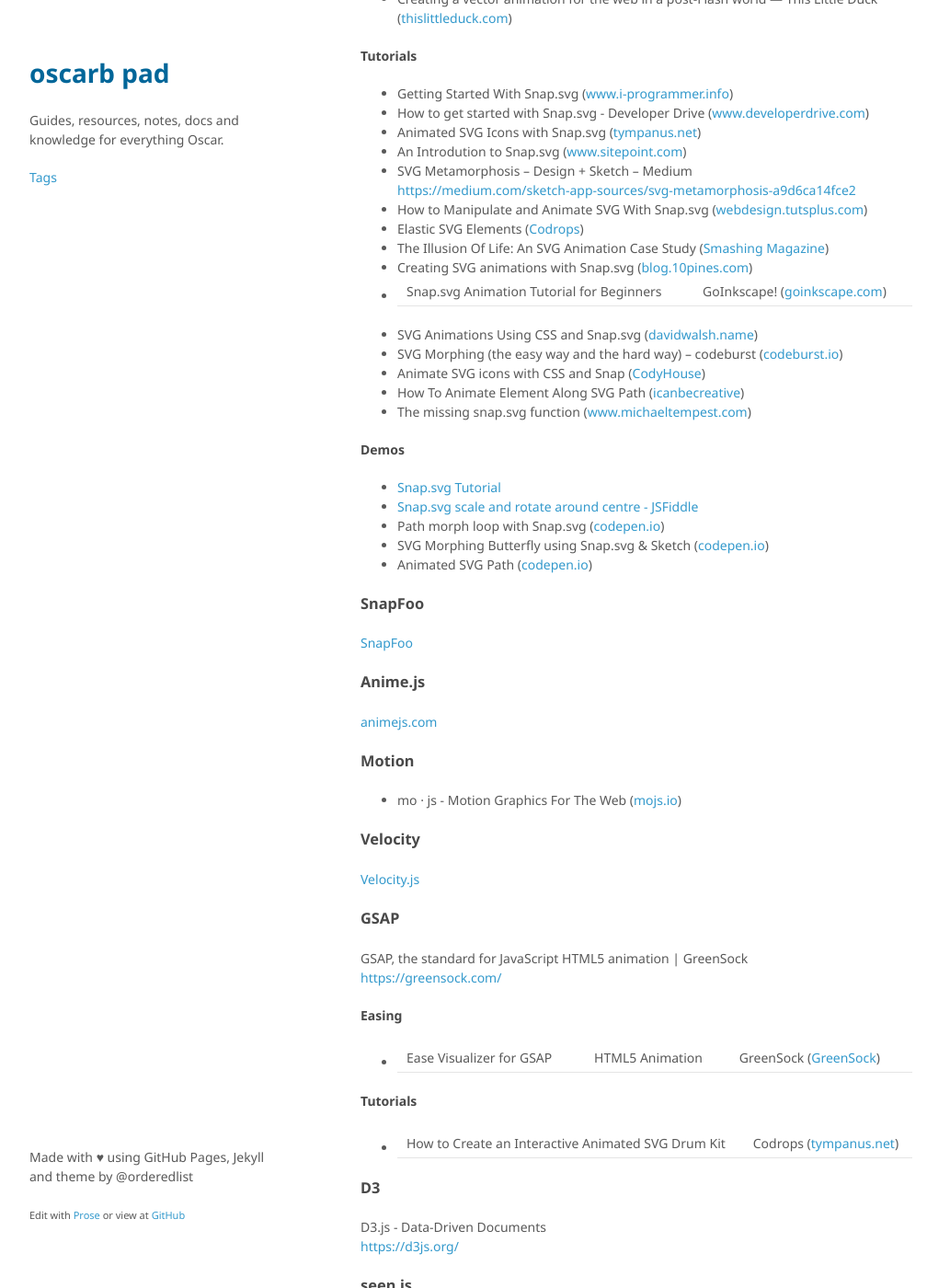
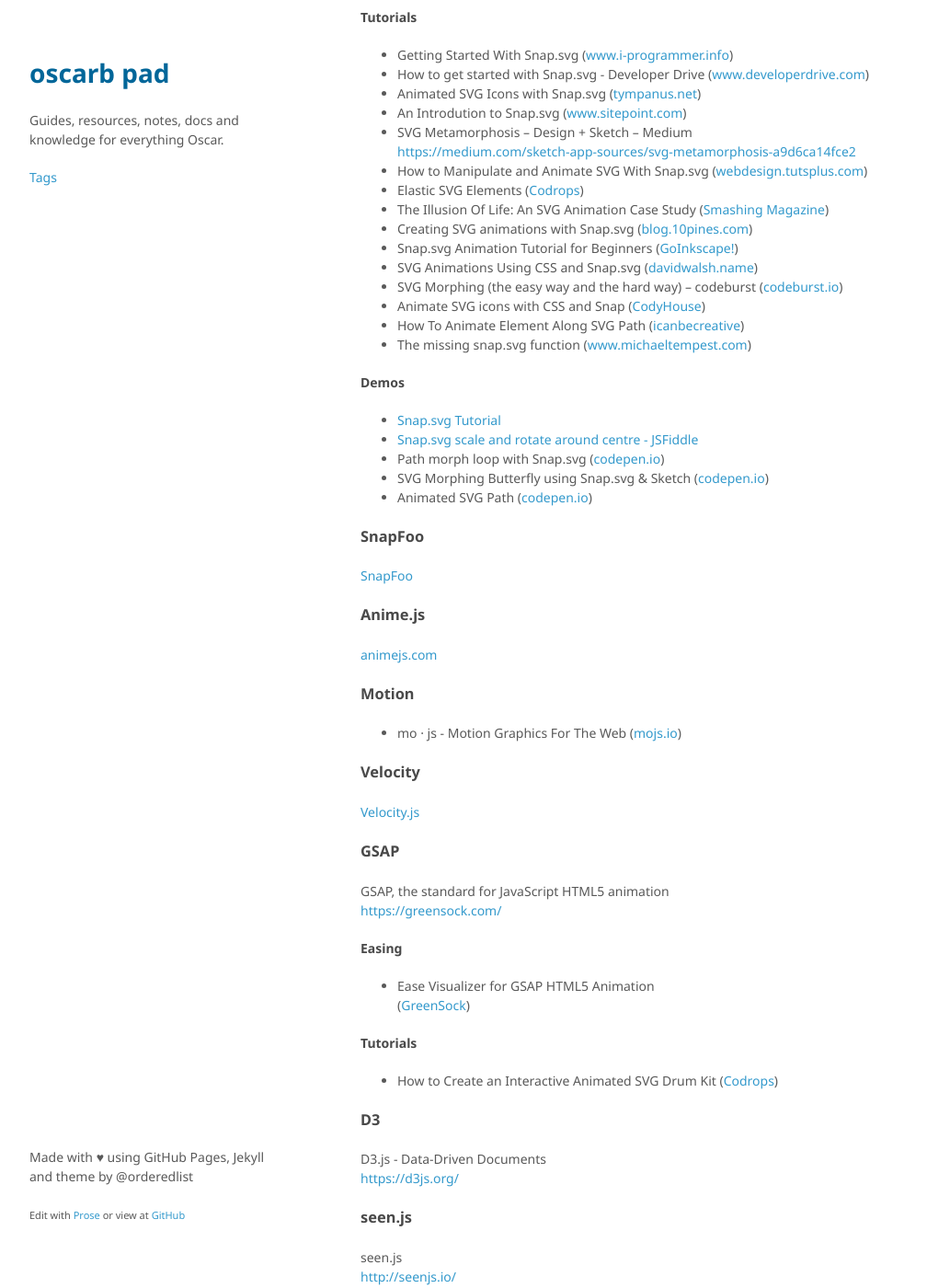
Before and after one commit to oscarb/pad, a Jekyll site: the page built from _docs/web-animation.md, in a window 1280 px wide and 1400 px high, scrolled down 1272 px. Shown: the whole window at 92% size, without its empty margins (128-1136 px from the left). Built offline with Jekyll 4.4.1, drawn with Linux system fonts in a browser that asks for light colours; some web fonts are replaced; some of the changed text lies outside the part shown.

Commit message:
Update web-animation.md

```diff
--- a/_docs/web-animation.md
+++ b/_docs/web-animation.md
@@ -70,7 +70,7 @@ https://medium.com/sketch-app-sources/svg-metamorphosis-a9d6ca14fce2
 * Elastic SVG Elements ([Codrops](https://tympanus.net/codrops/2014/12/15/elastic-svg-elements/))
 * The Illusion Of Life: An SVG Animation Case Study ([Smashing Magazine](https://www.smashingmagazine.com/2016/07/an-svg-animation-case-study/))
 * Creating SVG animations with Snap.svg ([blog.10pines.com](https://blog.10pines.com/2017/10/31/creating-svg-animatinos-with-snap-svg/))
-* Snap.svg Animation Tutorial for Beginners | GoInkscape! ([goinkscape.com](http://goinkscape.com/how-to-animate-icons-with-inkscape-and-snap-svg/))
+* Snap.svg Animation Tutorial for Beginners  ([GoInkscape!](http://goinkscape.com/how-to-animate-icons-with-inkscape-and-snap-svg/))
 * SVG Animations Using CSS and Snap.svg ([davidwalsh.name](https://davidwalsh.name/svg-animations-snap))
 * SVG Morphing (the easy way and the hard way) – codeburst ([codeburst.io](https://codeburst.io/svg-morphing-the-easy-way-and-the-hard-way-c117a620b65f))
 * Animate SVG icons with CSS and Snap ([CodyHouse](https://codyhouse.co/gem/animate-svg-icons-with-css-and-snap/))
@@ -106,17 +106,18 @@ https://medium.com/sketch-app-sources/svg-metamorphosis-a9d6ca14fce2
 
 ### GSAP
 
-GSAP, the standard for JavaScript HTML5 animation | GreenSock
+GSAP, the standard for JavaScript HTML5 animation
 https://greensock.com/
 
 
 #### Easing
 
-* Ease Visualizer for GSAP | HTML5 Animation | GreenSock ([GreenSock](https://greensock.com/ease-visualizer))
+* Ease Visualizer for GSAP HTML5 Animation
+([GreenSock](https://greensock.com/ease-visualizer))
 
 #### Tutorials
 
-* How to Create an Interactive Animated SVG Drum Kit | Codrops ([tympanus.net](https://tympanus.net/codrops/2016/03/16/interactive-animated-svg-drum-kit/))
+* How to Create an Interactive Animated SVG Drum Kit ([Codrops](https://tympanus.net/codrops/2016/03/16/interactive-animated-svg-drum-kit/))
 
 ### D3
 
```
Also changed, not shown: other parts of _docs/web-animation.md (+2 -2 lines).
